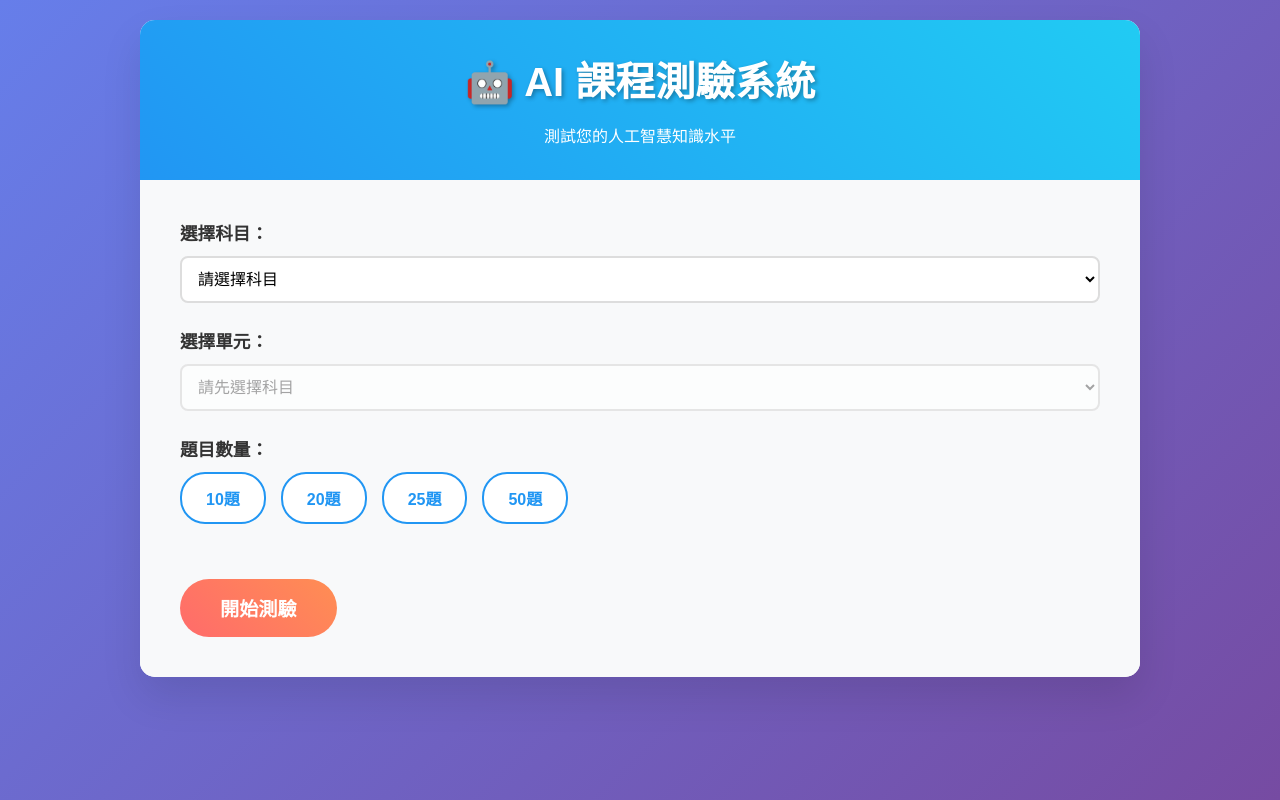
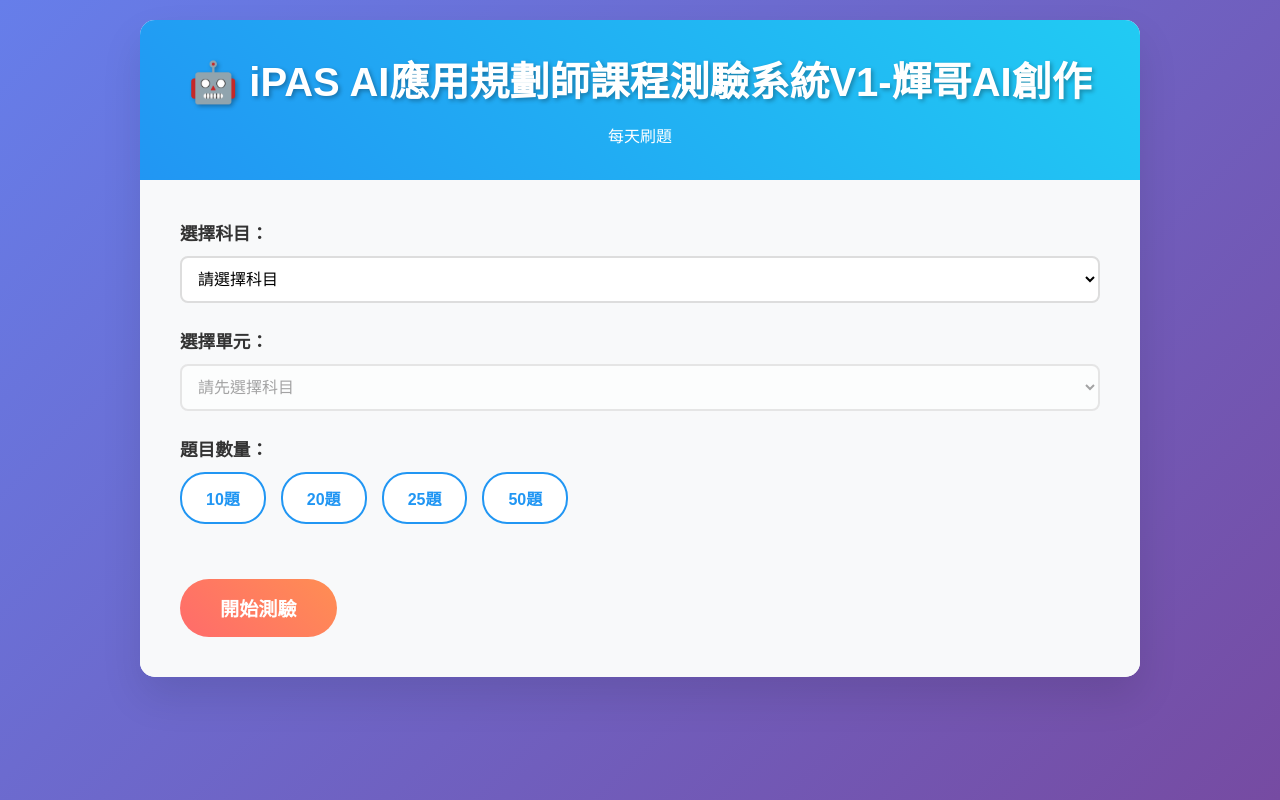
Before and after one commit to BickelChen/ipasaiexam2, a plain HTML site: page index.html in a window 1280 px wide. Drawn offline with nearby package versions, Linux system fonts and the light colour scheme.

Commit message:
index.html

```diff
--- a/index.html
+++ b/index.html
@@ -350,8 +350,8 @@
 <body>
     <div class="container">
         <div class="header">
-            <h1>🤖 AI 課程測驗系統</h1>
-            <p>測試您的人工智慧知識水平</p>
+            <h1>🤖 iPAS AI應用規劃師課程測驗系統V1-輝哥AI創作</h1>
+            <p>每天刷題</p>
         </div>
 
         <div id="setupForm" class="setup-form">
```
